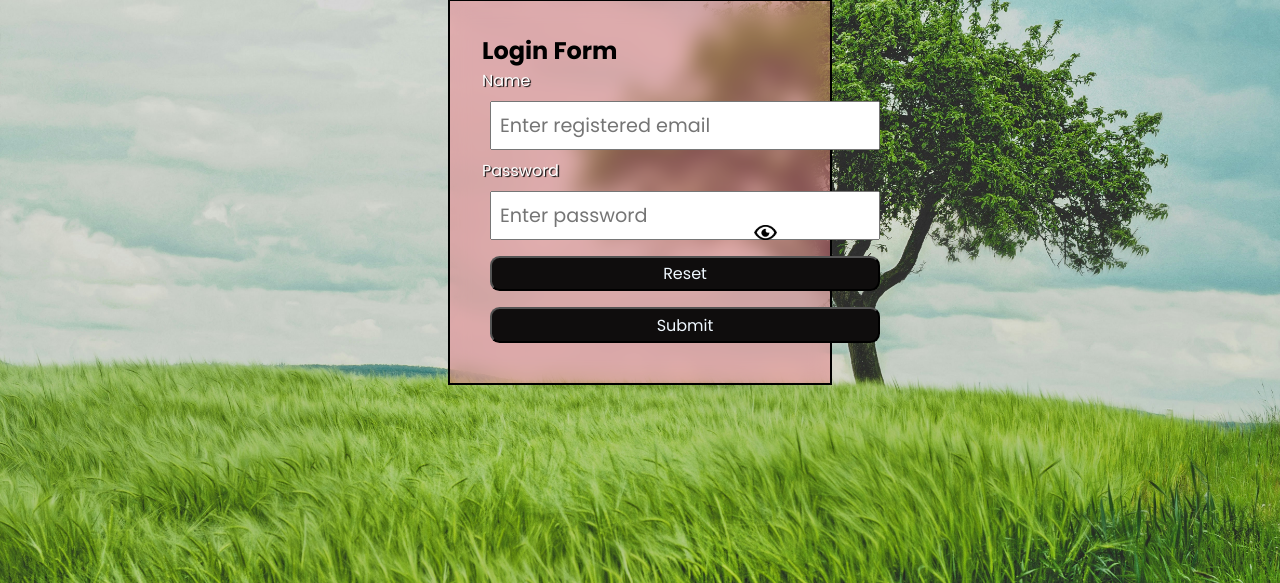
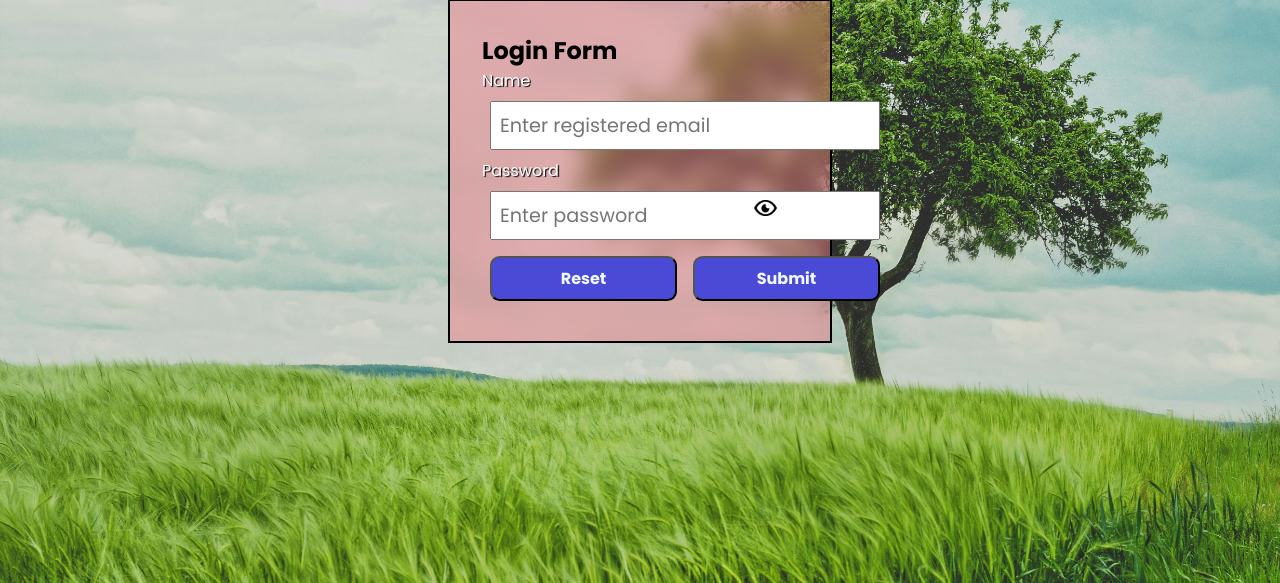
Before and after one commit to Vishal1720/Yatra, a PHP site: page /login.php in a window 1280 px wide. Shown: the part 170-753 px from the top of the page. Run offline with PHP 8.4, Linux system fonts and the light colour scheme.

Commit message:
closed connection after connecting

```diff
--- a/login.php
+++ b/login.php
@@ -25,7 +25,7 @@ else{
 else{echo "<script>alert(' $name is not registered');</script>";}
 
 }
-
+$con->close();
 }
 ?>
 <!DOCTYPE html>
@@ -59,8 +59,11 @@ else{echo "<script>alert(' $name is not registered');</script>";}
         <label class="loglbl">Password</label>
         <input required  type="password" name="password" class="logfields" id="logpassfield" placeholder="Enter password" >
         <img src="eye-icon.png" onclick="showpassword()" id="logshowpass" alt="show password" >
-        <button type="reset" class="logbtn">Reset</button>
-        <button type="submit" class="logbtn">Submit</button>
+
+        <div style="display: flex;">
+        <button type="reset" id="logreset" class="logbtn">Reset</button>
+        <button type="submit" id="logsubmit" class="logbtn">Submit</button>
+    </div>
     </form>
 
 <script src="index.js"></script>
```
